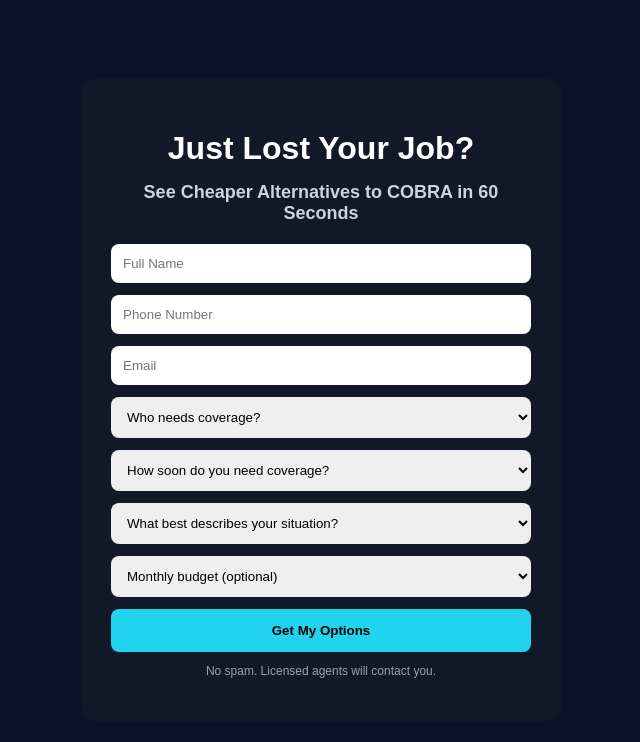
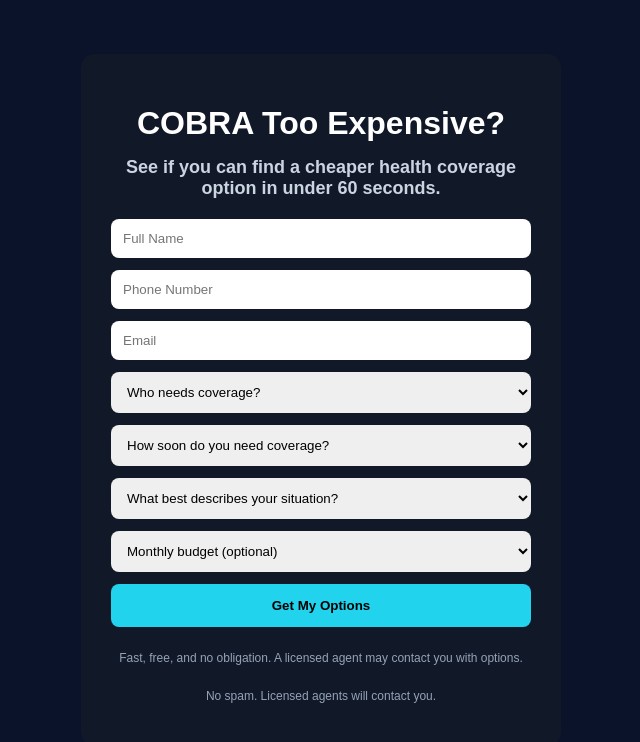
Before and after one commit to DeRonRashad/cobra-funnel, a plain HTML site: page index.html in a window 1280 px wide. Shown: the whole page, without its empty margins (319-959 px from the left). Drawn offline with Linux system fonts and the light colour scheme.

Commit message:
improve cobra funnel copy and layout

```diff
--- a/index.html
+++ b/index.html
@@ -9,8 +9,8 @@
 <body>
 
   <div class="container">
-    <h1>Just Lost Your Job?</h1>
-    <h2>See Cheaper Alternatives to COBRA in 60 Seconds</h2>
+    <h1>COBRA Too Expensive?</h1>
+    <h2>See if you can find a cheaper health coverage option in under 60 seconds.</h2>
 
     <form id="leadForm">
 
@@ -46,6 +46,7 @@
       </select>
 
       <button type="submit" id="submitButton">Get My Options</button>
+      <p class="note">Fast, free, and no obligation. A licensed agent may contact you with options.</p>
 
     </form>
 
```
